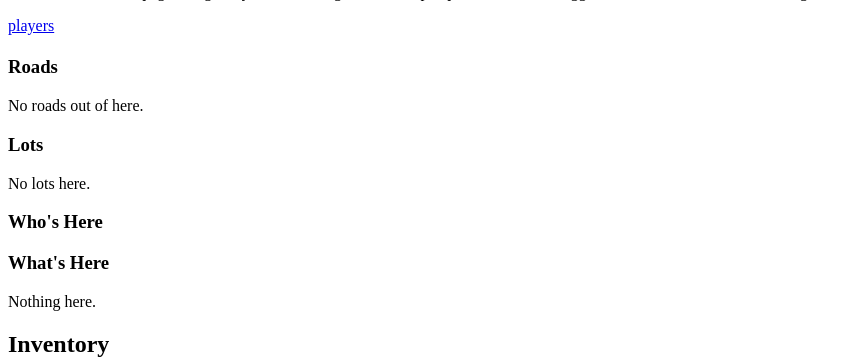
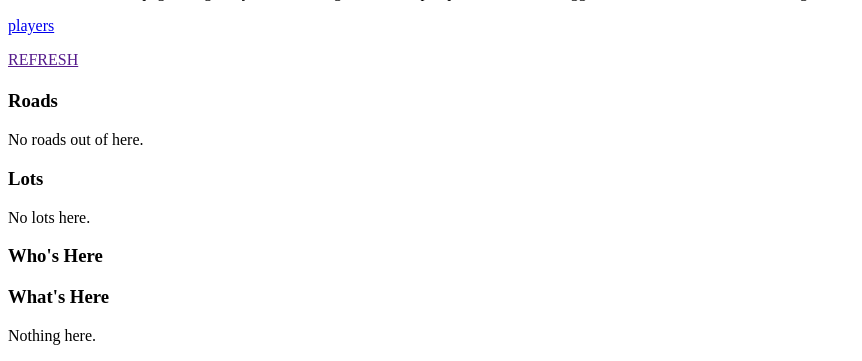
Before and after one commit to n37r06u3/django-mmo, a Django app: template mmo/player/templates/player/player_detail.html in a window 1280 px wide. Shown: the part 59-420 px from the top of the page, without its empty margins (0-862 px from the left). Run offline with Django 3.2, Linux system fonts and the light colour scheme; the template is opened without the code that fills it, so the values that code supplies are empty; parts of the project's set-up code (start-up, migrations or seed data) failed here and were passed over.

Commit message:
added REFRESH link on main player page

```diff
--- a/mmo/player/templates/player/player_detail.html
+++ b/mmo/player/templates/player/player_detail.html
@@ -7,6 +7,8 @@
 <p>The intention of this page is it gives you the entire game from {{ player.name }}'s perspective. When {{ player.name }} is logged in, he or she will see something similar to this.</p>
 
 <p><a href="../">players</a></p>
+
+<p><a href="">REFRESH</a></p>
 
 <h1>{{ player.name }}</h1>
 
```
